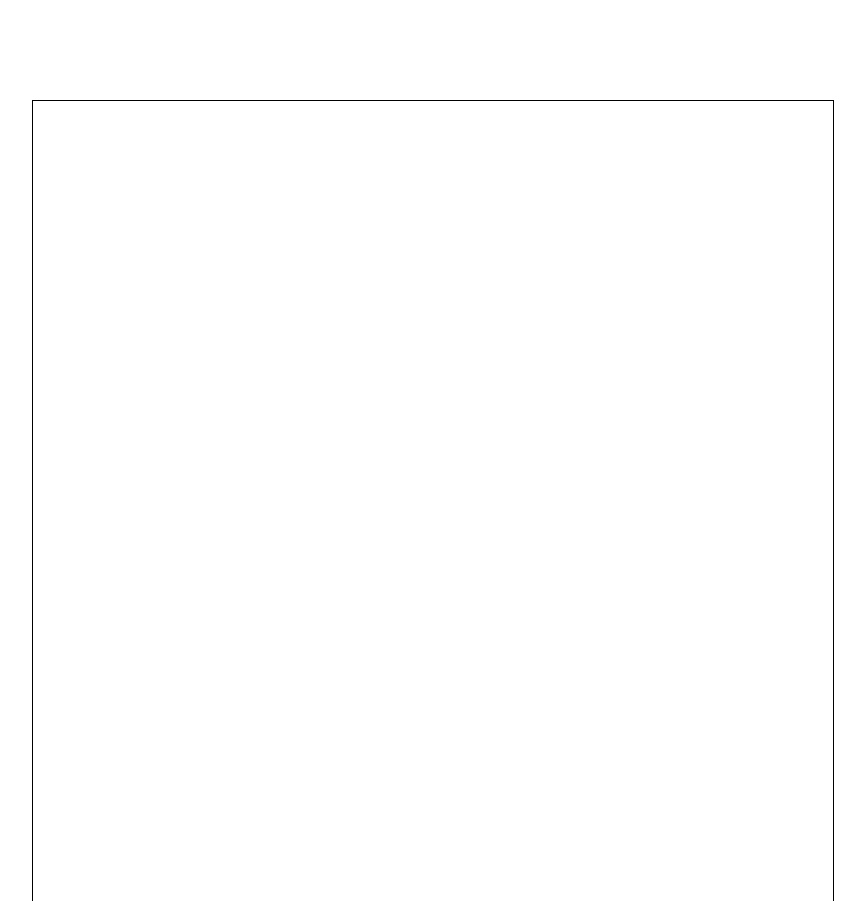
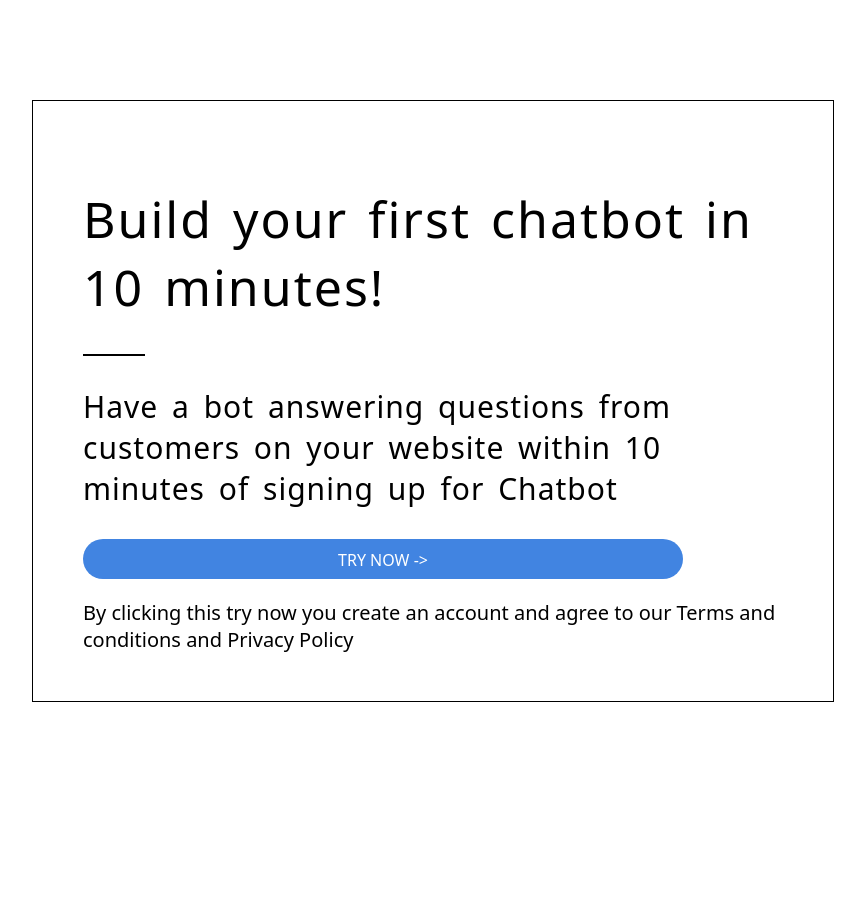
Before and after one commit to haripriyagullipalli/chatbot, a plain HTML site: page index.html in a window 1280 px wide. Shown: the top 901 px of the page, without its empty margins (207-1072 px from the left). After the commit the page ends 802 px from the top, so only its background shows below. Drawn offline with Linux system fonts and the light colour scheme.

Commit message:
added block

```diff
--- a/index.html
+++ b/index.html
@@ -2,15 +2,67 @@
   <head>
     <title>Chatbot</title>
     <style>
+      * {
+        font-family: system-ui;
+        font-weight: 100;
+      }
+
       .design {
-        height: 800px;
-        width: 800px;
+        height: 500px;
+        width: 700px;
         border: 1px solid black;
         margin: 100px auto;
+        padding: 50px;
+      }
+
+      .heading {
+        font-size: 50px;
+        letter-spacing: 2px;
+        word-spacing: 5px;
+      }
+
+      .para {
+        font-size: 30px;
+        letter-spacing: 1px;
+        word-spacing: 5px;
+      }
+
+      .button {
+        height: 40px;
+        width: 600px;
+        background-color: #4184e1;
+        border-radius: 50px;
+      }
+
+      #try {
+        padding-top: 10px;
+        text-align: center;
+        color: white;
+      }
+
+      .another-para {
+        font-size: 20px;
+      }
+
+      #line {
+        width: 60px;
+        border: 1px solid black;
       }
     </style>
   </head>
   <body>
-    <div class="design"></div>
+    <div class="design">
+      <h1 class="heading">Build your first chatbot in 10 minutes!</h1>
+      <p id="line"></p>
+      <p class="para">
+        Have a bot answering questions from customers on your website within 10
+        minutes of signing up for Chatbot
+      </p>
+      <nav class="button"><p id="try">TRY NOW -></p></nav>
+      <p class="another-para">
+        By clicking this try now you create an account and agree to our Terms
+        and conditions and Privacy Policy
+      </p>
+    </div>
   </body>
 </html>
```
